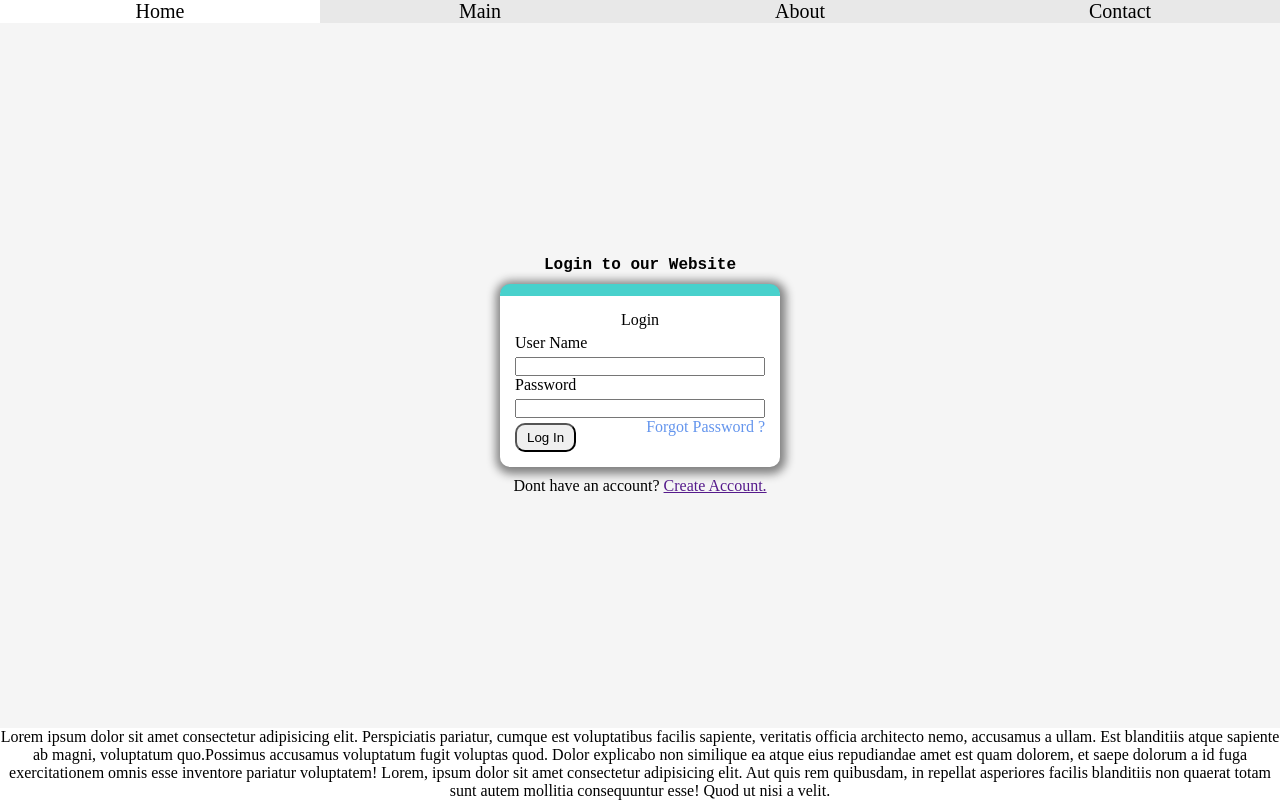
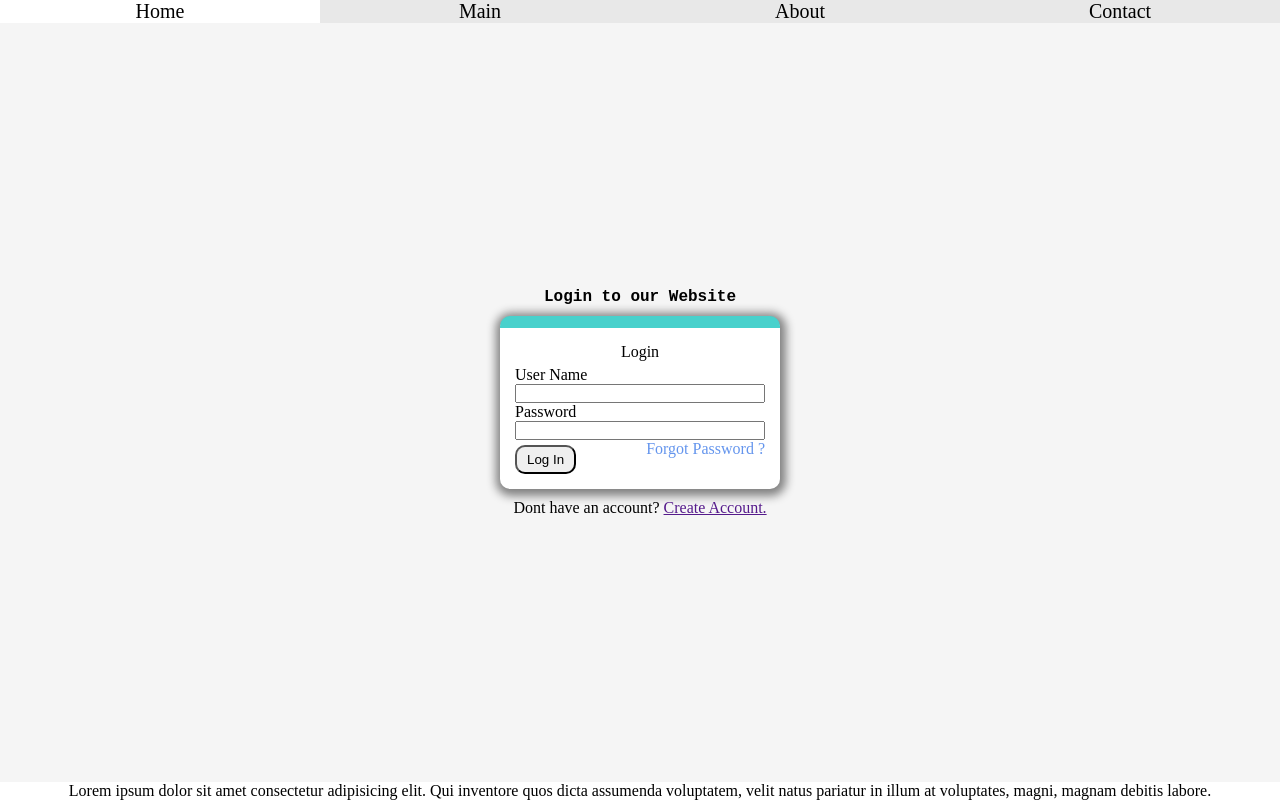
Before and after one commit to google9300/LoginLayout, a plain HTML site: page index.html in a window 1280 px wide. Drawn offline with Linux system fonts and the light colour scheme.

Commit message:
Cosmetics change

```diff
--- a/css/main.css
+++ b/css/main.css
@@ -7,7 +7,7 @@ nav {
     background-color: #e8e8e8;
 }
 
-body {
+.flexWrap {
     display: flex;
     flex-direction: column;
     min-height: 100vh;
--- a/index.html
+++ b/index.html
@@ -10,6 +10,7 @@
 </head>
 
 <body>
+    <div class="flexWrap">
     <nav>
         <ul>
             <li><a href="#">Home</a></li>
@@ -22,9 +23,9 @@
         <h5>Login to our Website</h5>
         <form>
             <p>Login</p>
-            <p>User Name</p>
+            <label for="">User Name</label>
             <input type="text">
-            <p>Password</p>
+            <label for="">Password</label>
             <input type="text">
             <div>
                 <button>Log In</button>
@@ -38,13 +39,8 @@
         </div>
 
     </section>
-    <footer>Lorem ipsum dolor sit amet consectetur adipisicing elit. Perspiciatis pariatur, cumque est voluptatibus
-        facilis sapiente, veritatis officia architecto nemo, accusamus a ullam. Est blanditiis atque sapiente ab magni,
-        voluptatum quo.Possimus accusamus voluptatum fugit voluptas quod. Dolor explicabo non similique ea atque eius
-        repudiandae amet est quam dolorem, et saepe dolorum a id fuga exercitationem omnis esse inventore pariatur
-        voluptatem! Lorem, ipsum dolor sit amet consectetur adipisicing elit. Aut quis rem quibusdam, in repellat
-        asperiores
-        facilis blanditiis non quaerat totam sunt autem mollitia consequuntur esse! Quod ut nisi a velit.</footer>
+    <footer>Lorem ipsum dolor sit amet consectetur adipisicing elit. Qui inventore quos dicta assumenda voluptatem, velit natus pariatur in illum at voluptates, magni, magnam debitis labore.</footer>
+    </div>
 </body>
 
 </html>
```
